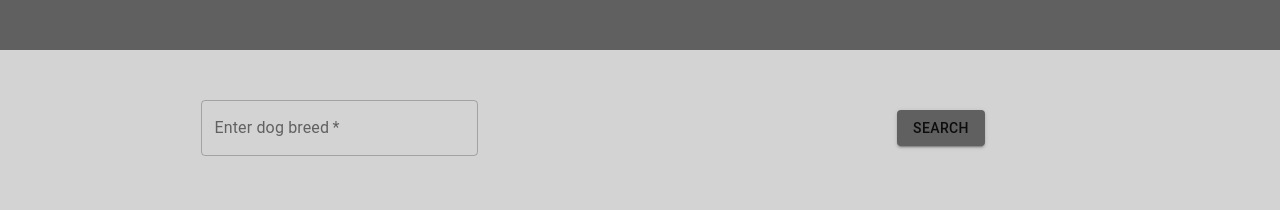
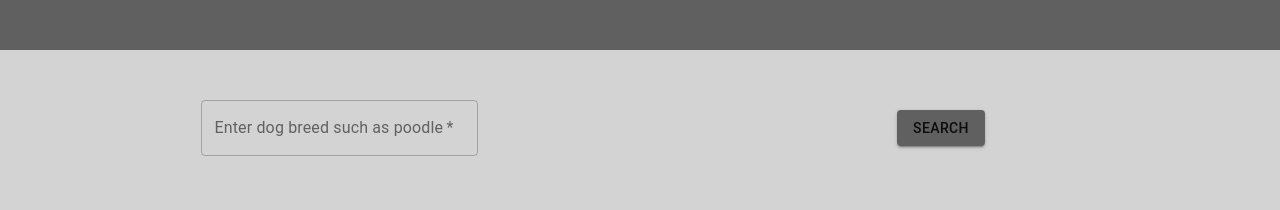
Before and after one commit to dlu117/dog-react-app, a React (Create React App) app in the folder my-app/: page / in a window 1280 px wide. Shown: the top 210 px of the page. Built offline with nearby package versions, Linux system fonts and the light colour scheme; no server answers.

Commit message:
changing minor issues

```diff
--- a/my-app/src/Components/SearchBarComponent/SearchBar.tsx
+++ b/my-app/src/Components/SearchBarComponent/SearchBar.tsx
@@ -36,7 +36,7 @@ function SearchBar(props: ISearchBarProps) {
                 <TextField
                     required
                     id="outlined-required"
-                    label="Enter dog breed"
+                    label="Enter dog breed such as poodle"
                     variant="outlined"
                     error={HasFocus && SearchQuery === ""}
                     onClick={() => setHasFocus(true)}
@@ -44,6 +44,7 @@ function SearchBar(props: ISearchBarProps) {
                     fullWidth = {true}
                     onChange={e => handleSearchQueryChange(e.target.value)}
                 />
+
             </Grid>
 
             <Grid item xs={6} sm={3}>
```
Also changed, not shown: my-app/src/Components/GridComponent/Grid.tsx (+3 -7 lines).
